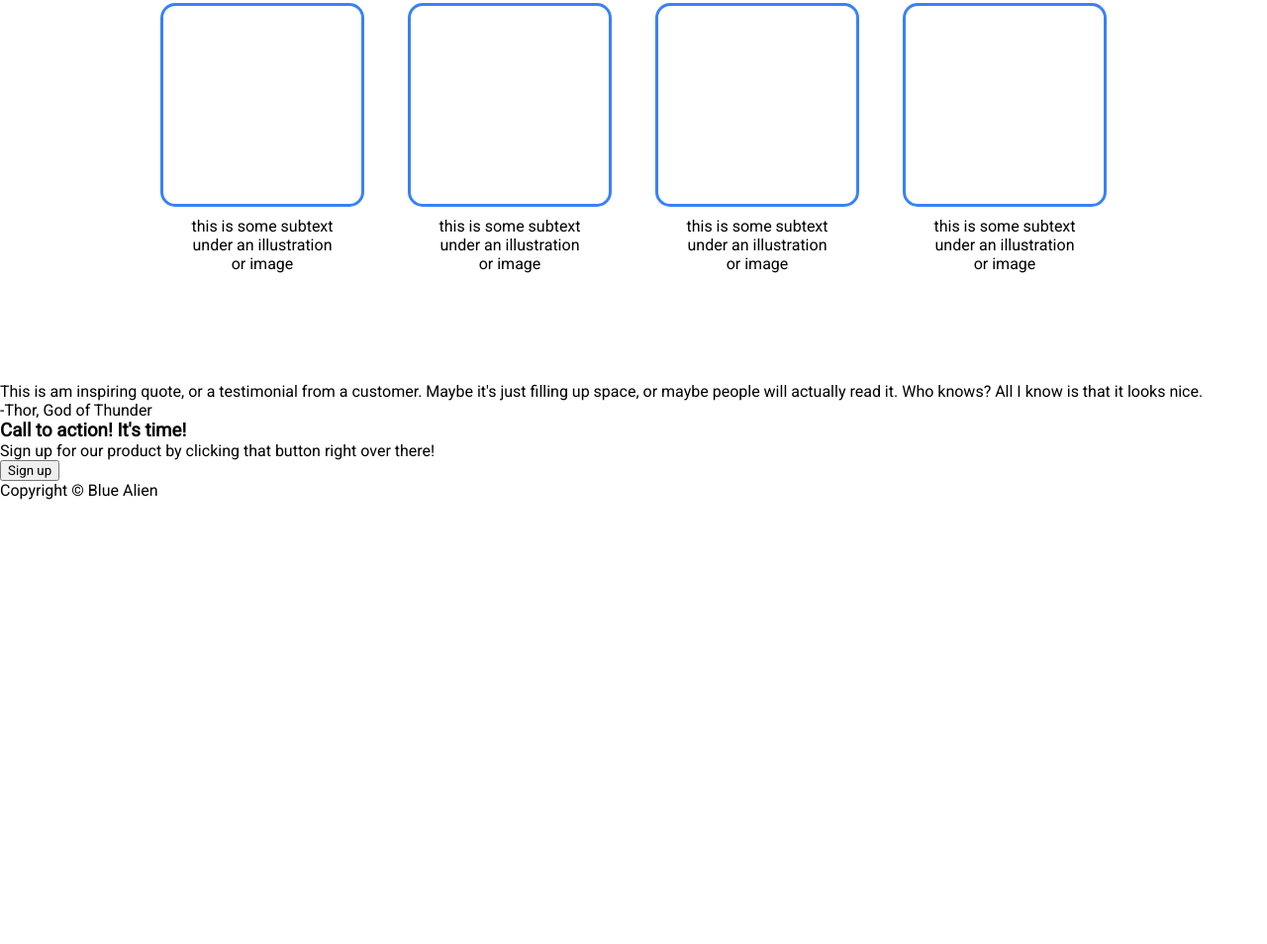
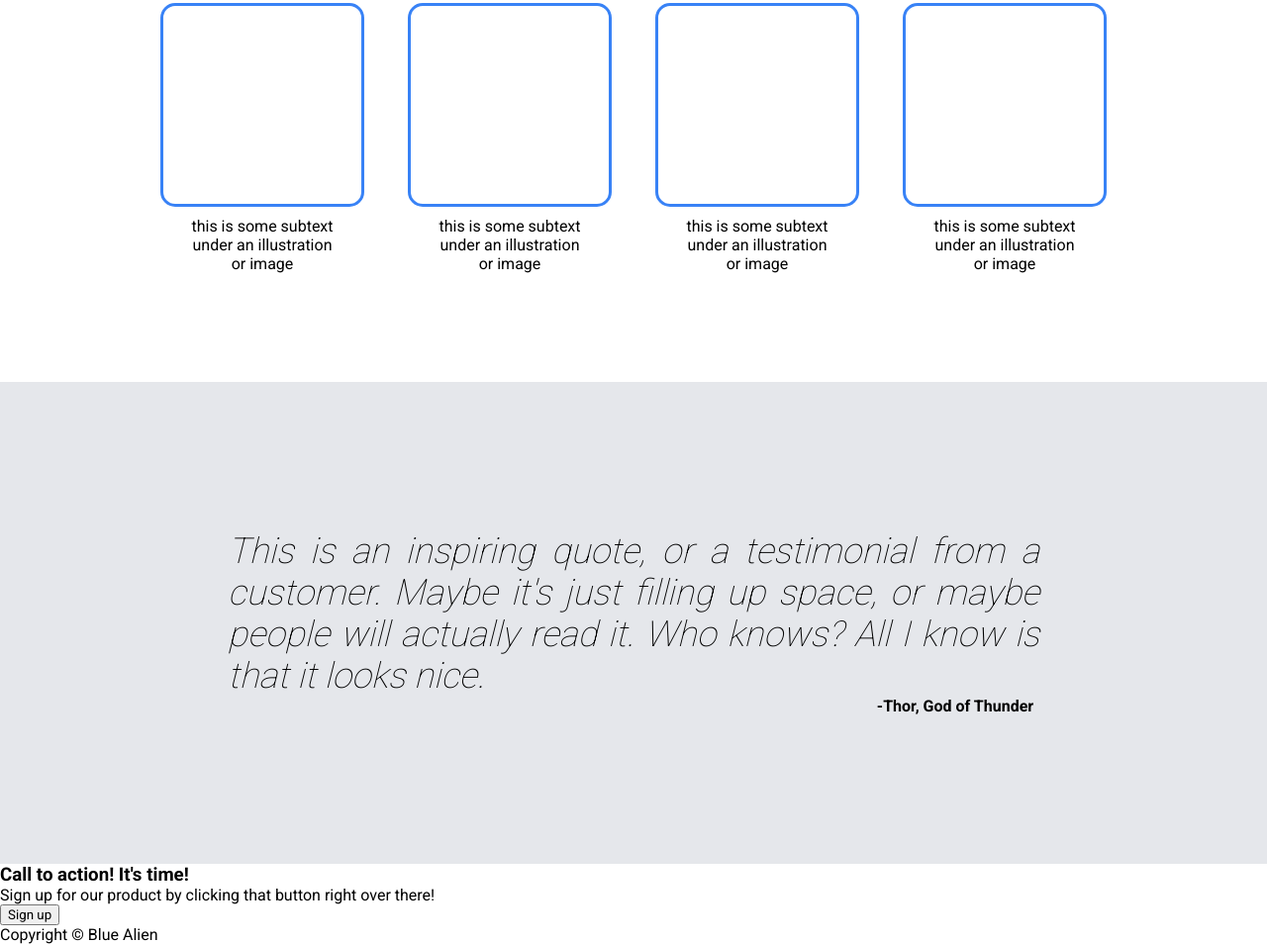
Before and after one commit to BlueAlien449/landing-page, a plain HTML site: page index.html in a window 1280 px wide. Shown: the part 904-1858 px from the top of the page at 99% size. Before the commit the page ends 1409 px from the top, so only its background shows below. Drawn offline with Linux system fonts and the light colour scheme.

Commit message:
Stylize banner section fix typos and add some classes for improved clarity

```diff
--- a/css/style.css
+++ b/css/style.css
@@ -1,4 +1,4 @@
-@import url('https://fonts.googleapis.com/css2?family=Roboto&display=swap');
+@import url('https://fonts.googleapis.com/css2?family=Roboto:wght@100;400;500;700;900&display=swap');
 
 *{
     font-family: 'Roboto', sans-serif;
@@ -105,3 +105,23 @@ a{
 .middle-text > h1{
     margin: 30px auto;
 }
+
+.banner{
+    background-color: #E5E7EB;
+    padding: 150px;
+    text-align: center;
+    justify-content: center;
+}
+
+.quote{
+    text-align: justify;
+    font-weight: 100;
+    font-size: 36px;
+    width: 820px;
+}
+
+.author{
+    font-weight: 700;
+    margin-left: auto;
+    width: 170px;
+}
--- a/index.html
+++ b/index.html
@@ -57,13 +57,17 @@
             </div>
         </div>
     </div>
-    <div class="banner">
-        <p>
-            This is am inspiring quote, or a testimonial from a customer.
-            Maybe it's just filling up space, or maybe people will actually read it.
-            Who knows? All I know is that it looks nice.
-        </p>
-        <p> -Thor, God of Thunder</p>
+    <div class="banner flex">
+        <div class="banner-text">
+            <p class="quote">
+                <em>
+                    This is an inspiring quote, or a testimonial from a customer.
+                    Maybe it's just filling up space, or maybe people will actually read it.
+                    Who knows? All I know is that it looks nice.
+                </em>
+            </p>
+            <p class="author"> -Thor, God of Thunder</p>
+        </div>
     </div>
     <div class="calltoaction">
         <div class="container">
```
